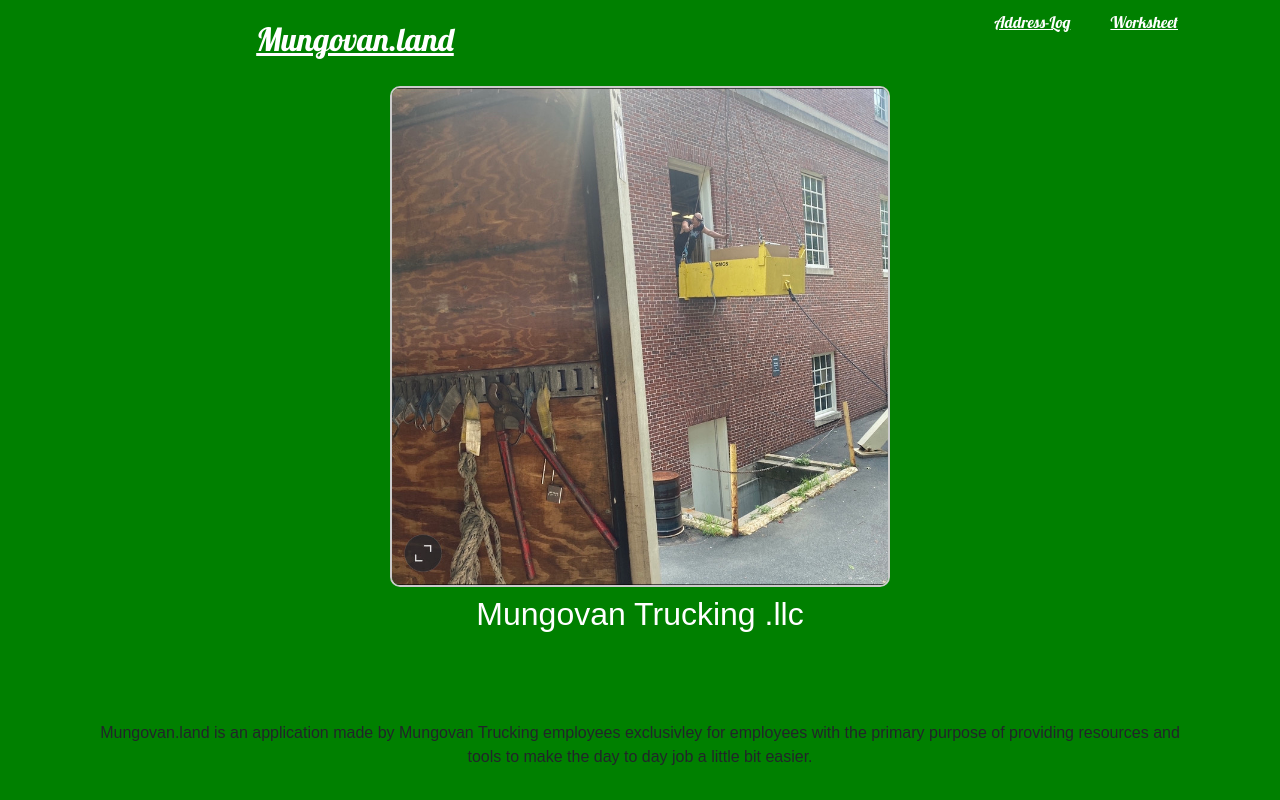
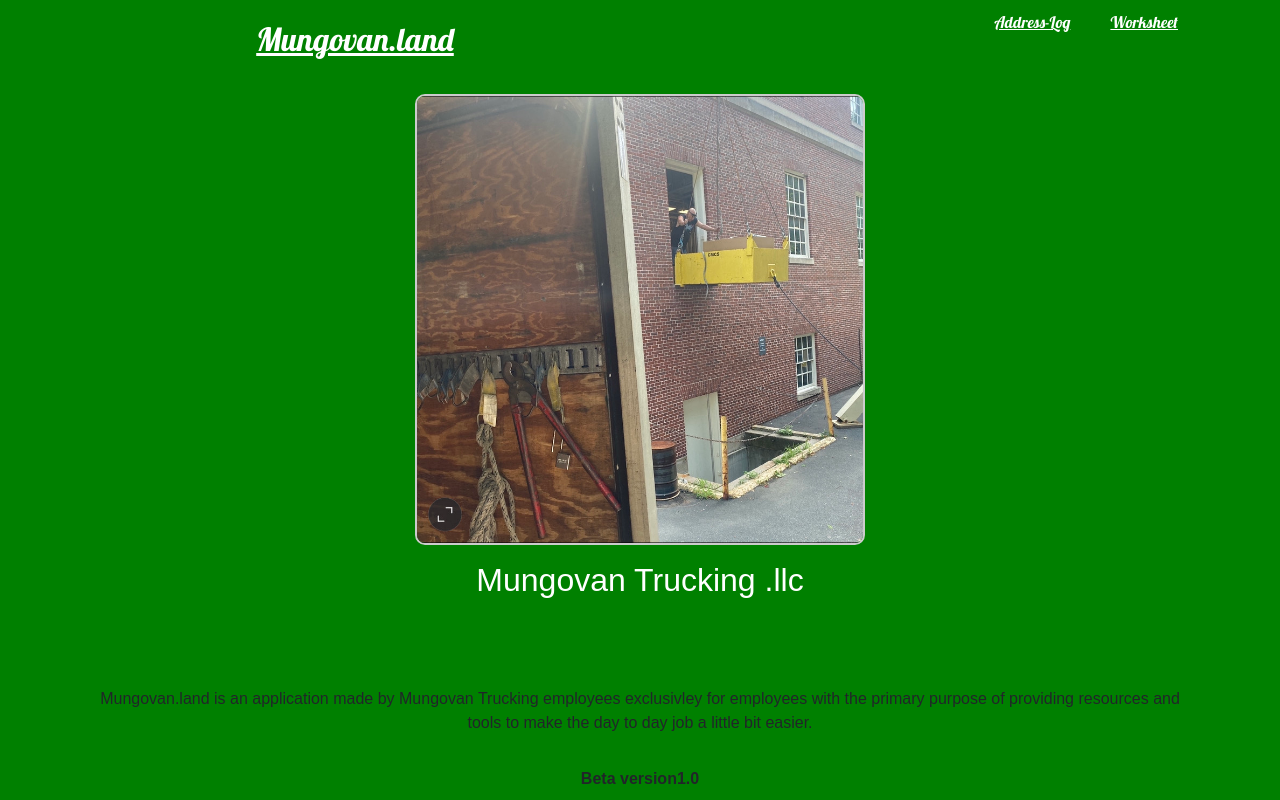
Before and after one commit to jlloyd0430/Mungovan-Trucking, a React (Create React App) app: page / in a window 1280 px wide. Shown: the top 800 px of the page. Built offline with nearby package versions, Linux system fonts and the light colour scheme.

Commit message:
Update App.css

```diff
--- a/src/App.css
+++ b/src/App.css
@@ -105,9 +105,9 @@ h2 {
   text-align: center;
 }
 #text-wrapper2 img {
-  max-width: 500px;
+  max-width: 450px;
   height: auto;
-  margin: 0.5rem;
+  margin: 1rem;
 }
 
 .text-wrapper {
@@ -118,6 +118,10 @@ h2 {
 }
 
 .text-wrapper h2 {
+  text-align: center;
+}
+
+h2 {
   text-align: center;
 }
 
```
